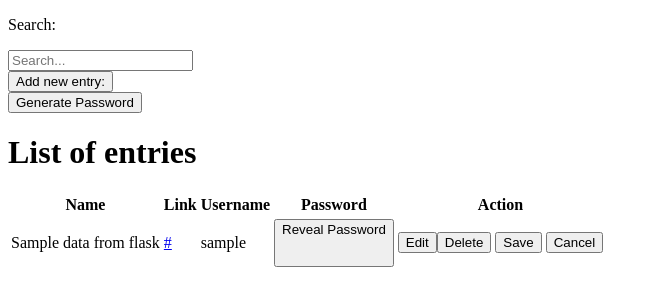
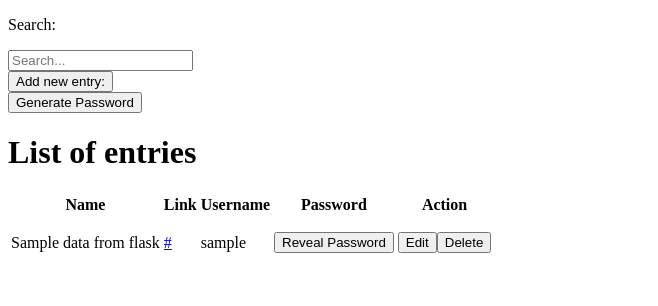
Before and after one commit to Mariuszix/cs50-final-project, a Flask app: template templates/index.html in a window 1280 px wide. Shown: the part 34-340 px from the top of the page, without its empty margins (0-658 px from the left). Run offline with Flask 2, Linux system fonts and the light colour scheme; the template is opened without the code that fills it: most values are stand-ins (such as "Sample title", 1, 10 or a date in 2020); some libraries are stand-ins or nearby versions.

Commit message:
cs50-final

```diff
--- a/app.py
+++ b/app.py
@@ -80,10 +80,13 @@ def login():
 @login_required
 def delete():
     db = SQL("sqlite:///passwordmanager.db")
+    data = request.get_json(force="True")
+
+    print(data)
+    response = db.execute("DELETE FROM data WHERE id = :id", id=data)
+    print(response)
 
     return "ok", 200
-
-
 
 
 # When the fields in the front are edited
@@ -94,7 +97,6 @@ def edit():
 
     data = request.get_json(force="True")
 
-
     id_entry = data['id']
     name = data['name']
     link = data['link']
@@ -102,9 +104,8 @@ def edit():
     password = data['hash']
     print(data)
 
-
     db.execute("UPDATE data SET name = :name, link = :link, username = :username, hash = :hash WHERE id = :id",
-    name=name, link=link, username=username, hash=password, id=id_entry )
+               name=name, link=link, username=username, hash=password, id=id_entry)
 
     return "ok", 200
 
--- a/static/css/stylepop.css
+++ b/static/css/stylepop.css
@@ -1,22 +1,26 @@
 .pw_prompt {
-    position:fixed;
-    left: 50%;
-    top:50%;
-    margin-left:-100px;
-    padding:15px;
-    width:200px;
-    border:1px solid black;
+  position: fixed;
+  left: 50%;
+  top: 50%;
+  margin-left: -100px;
+  padding: 15px;
+  width: 200px;
+  border: 1px solid black;
 }
 .pw_prompt label {
-    display:block;
-    margin-bottom:5px;
+  display: block;
+  margin-bottom: 5px;
 }
 .pw_prompt input {
-    margin-bottom:10px;
+  margin-bottom: 10px;
 }
 
 .is-hidden {
-    visibility: hidden;
-    height: 0px;
-    width: 0px;
-  }
+  clip: rect(0 0 0 0);
+  clip-path: inset(50%);
+  height: 1px;
+  overflow: hidden;
+  position: absolute;
+  white-space: nowrap;
+  width: 1px;
+}
--- a/static/js/passgen.js
+++ b/static/js/passgen.js
@@ -4,6 +4,8 @@ function generatePass(length) {
   for (let i = 0; i < length; i++) {
     // Generate a number from 33 to 126 (0 - 93) + 33
     let nr = Math.floor(Math.random() * 93) + 33;
+    // Spaces not allowed
+    if (nr !== 32) {
       if (nr !== parseFloat(numbers[i - 1])) {
         numbers += String.fromCharCode(nr);
       } else {
@@ -14,5 +16,6 @@ function generatePass(length) {
         }
       }
     }
+  }
   return numbers;
 }
--- a/static/js/script.js
+++ b/static/js/script.js
@@ -19,15 +19,9 @@ const search = document.querySelector("#search-bar");
 const newEntry = document.querySelector("#add-entry");
 
 //Select the edit and delete button
-const edits = document.querySelectorAll(".edit-button");
+let edits = document.querySelectorAll(".edit-button");
 
-const deleteButtons = document.querySelectorAll(".delete-button");
-
-//Activate editing in the table.
-// const activate = () => {
-//   const editing = new TableCellEditing(document.querySelector("table"));
-//   editing.init();
-// }
+let deleteButtons = document.querySelectorAll(".delete-button");
 
 if (newEntry) {
   newEntry.addEventListener("click", () => {
@@ -86,9 +80,11 @@ if (search) {
         } else {
           searchResults.innerHTML = "No results Found";
         }
+
       }, 500);
     }
   });
+
 }
 
 //If we are on the index page where #formElem is.
@@ -199,12 +195,166 @@ combineArrays = (first, second) => {
   }, {});
 };
 
-if (deleteButtons) {
+//Change td to inputs ready for editing
+function trToInput(elm) {
+  let theInput = document.createElement("input");
+  theInput.classList.add("artificial-input");
+  theInput.value = elm.innerText;
+  elm.parentNode.insertBefore(theInput, elm);
+  elm.classList.add("is-hidden");
+}
+
+//Change inputs back to td
+function inputToTd(elm, data) {
+  let inputField = elm.parentNode.querySelector(".artificial-input");
+  elm.innerHTML = data;
+  inputField.remove();
+  elm.classList.remove("is-hidden");
+}
+
+//In this section the editing and deleting of the entries will be handle.
+function activateEditDelete() {
+  edits = document.querySelectorAll(".edit-button");
+  deleteButtons = document.querySelectorAll(".delete-button");
+  //For edit
+  edits.forEach((edit) => {
+    edit.addEventListener("click", function () {
+      let row = this.parentElement.parentElement;
+      //Ask fot the password and reveal password
+      let passButt = row.querySelector(".reveal-button");
+      if (passButt) {
+        alert("You must reveal the password before editing the entry");
+      } else {
+        //Select all the data fields to be changed into inputs.
+        let name = row.querySelector(".name-search");
+        let link = row.querySelector(".link-search");
+        let username = row.querySelector(".username-td");
+        let password = row.querySelector(".password-td");
+        let editButton = row.querySelector(".edit-button");
+        let delButton = row.querySelector(".delete-button");
+        let saveButton = row.querySelector(".save-button");
+        let canButton = row.querySelector(".cancel-button");
+
+        //Name
+        trToInput(name);
+        //Link
+        trToInput(link);
+        //username
+        trToInput(username);
+        //password
+        trToInput(password);
+
+        //Hide edit and delete buttons and show save and cancel
+        editButton.classList.add("is-hidden");
+        delButton.classList.add("is-hidden");
+        saveButton.classList.remove("is-hidden");
+        canButton.classList.remove("is-hidden");
+
+        //Save the old data in the inputs before adding a event listener
+        const oldData = {};
+
+        oldData["name"] = name.innerText.trim();
+        oldData["link"] = link.innerText.trim();
+        oldData["username"] = username.innerText.trim();
+        oldData["password"] = password.innerText.trim();
+        //Spaces not allowed in the begining or end of password
+
+        //In case the cancel is pressed
+        canButton.addEventListener("click", () => {
+          //Make all the inputs back "td" with the old values
+          //Name
+          inputToTd(name, oldData["name"]);
+          //Link
+          inputToTd(link, oldData["link"]);
+          //username
+          inputToTd(username, oldData["username"]);
+          //password
+          inputToTd(password, oldData["password"]);
+
+          //Hide edit and delete buttons and show save and cancel
+          editButton.classList.remove("is-hidden");
+          delButton.classList.remove("is-hidden");
+          saveButton.classList.add("is-hidden");
+          canButton.classList.add("is-hidden");
+        });
+
+        //When the save button is pressed
+        saveButton.addEventListener("click", async () => {
+          const dataEdited = {};
+          row = this.parentElement.parentElement;
+
+          //Get the data from the inputs and back it in an object
+          let id = row
+            .querySelector(".name-search")
+            .getAttribute("data-entry-id");
+
+          name = row.querySelector(".artificial-input").value;
+          inputToTd(row.querySelector(".name-search"), name);
+
+          link = row.querySelector(".artificial-input").value;
+          inputToTd(row.querySelector(".link-search"), link);
+
+          username = row.querySelector(".artificial-input").value;
+          inputToTd(row.querySelector(".username-td"), username);
+
+          password = crypt.encrypt(
+            row.querySelector(".artificial-input").value
+          );
+          inputToTd(
+            row.querySelector(".password-td"),
+            row.querySelector(".artificial-input").value
+          );
+
+          dataEdited["id"] = id;
+          dataEdited["name"] = name;
+          dataEdited["link"] = link;
+          dataEdited["username"] = username;
+          dataEdited["hash"] = password;
+
+          let response = await fetch("/edit", {
+            method: "POST",
+            body: JSON.stringify(dataEdited),
+          });
+
+          if (response.status == 200) {
+            console.log("succesfull");
+            location.reload();
+          } else {
+            alert("Error");
+          }
+        });
+      }
+    });
+  });
+
+  //For delete
   deleteButtons.forEach((but) => {
-    console.log(but);
-    but.addEventListener("click", function () {
+    but.addEventListener("click", async function () {
+      //First prompt the user for confirmation of deletion and password
 
-      console.log(this.parentElement.parentElement)
+      // @TODO
+
+      //Get the entry id that needs to be used to delete the entry in DB
+      let row = this.parentElement.parentElement;
+      let name = row.querySelector("td");
+      let entryId = name.getAttribute("data-entry-id");
+
+      //Send the Id to the back
+      let response = await fetch("/delete", {
+        method: "POST",
+        body: JSON.stringify(entryId),
+      });
+      if (response.status == 200) {
+        console.log("Succesfully deleted");
+        // Reload the page
+        location.reload();
+      } else {
+        console.log("Error deleting, code not 200");
+      }
     });
   });
 }
+
+if (deleteButtons) {
+  activateEditDelete();
+}
--- a/templates/index.html
+++ b/templates/index.html
@@ -72,7 +72,7 @@
         </td>
         <td class="username-td"><p>{{ i['username'] }}</p></td>
         <td class="password-td">
-          <button onclick="htmlActivate(this)">
+          <button class="reveal-button" onclick="htmlActivate(this)">
             Reveal Password
             <p class="is-hidden">{{ i['hash'] }}</p>
           </button>
@@ -80,8 +80,8 @@
         <td>
           <button class="edit-button">Edit</button
           ><button class="delete-button">Delete</button>
-          <button class="save-button" class="is-hidden">Save</button>
-          <button class="cancel-button" class="is-hidden">Cancel</button>
+          <button class="save-button is-hidden">Save</button>
+          <button class="cancel-button is-hidden">Cancel</button>
         </td>
       </tr>
       {% endfor %}
```
Also changed, not shown: passwordmanager.db. Lines whose indentation alone changed are shown as unchanged.
